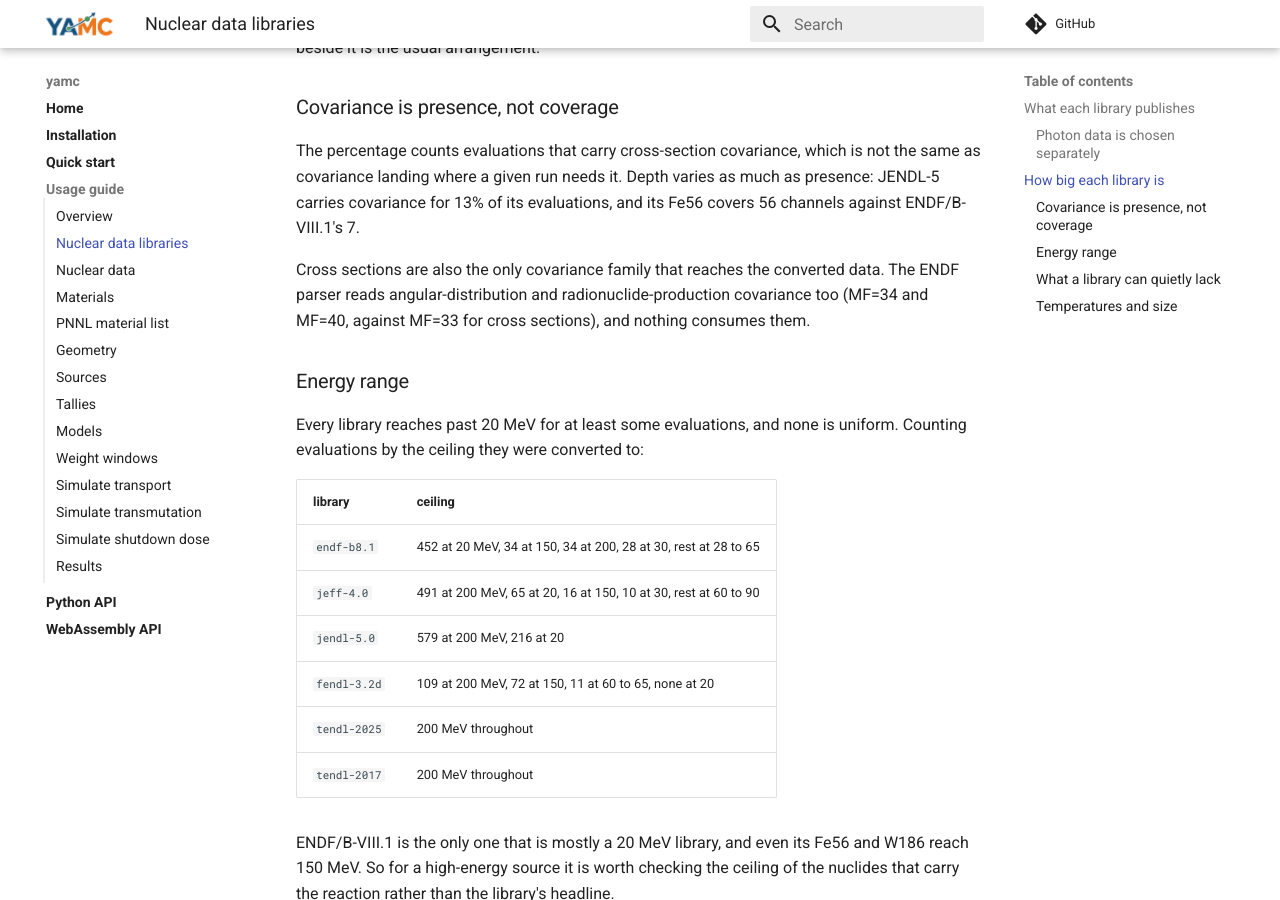
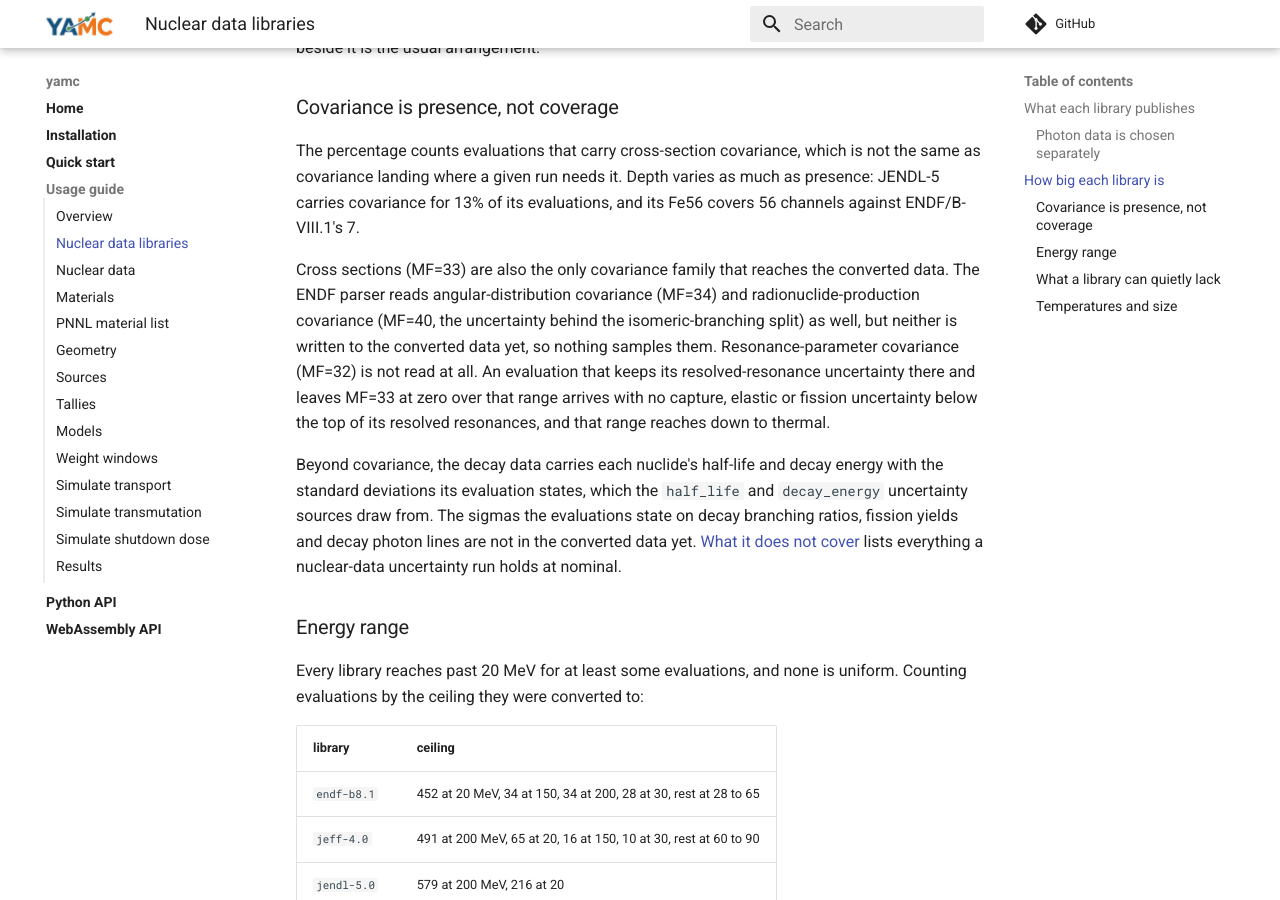
Before and after one commit to fusion-neutronics/yamc, an MkDocs documentation site: the page built from docs/nuclear_data_libraries.md, in a window 1280 px wide and 900 px high, scrolled down 2747 px. Built offline with MkDocs 1.6.1 and Material for MkDocs 9.7.7, drawn with Linux system fonts in a browser that asks for light colours; comment, search, counter and statistics services are not loaded.

Commit message:
Say which uncertainty data the converted libraries carry
The libraries page said the parser reads MF=34 and MF=40 and nothing
consumes them. Both are still only parsed. The page now says what MF=40 is
(the uncertainty behind the isomeric-branching split) and that it is not
written to the converted data yet, which is what keeps it from being
sampled. MF=32 is added, since it is not read at all and many evaluations
keep their resolved-resonance capture uncertainty there with MF=33 left at
zero down to thermal.

A second paragraph covers the sigmas outside covariance: the half-life and
decay-energy standard deviations the decay data carries and the half_life and
decay_energy sources draw from, and the branching, fission-yield and photon
line sigmas the evaluations state that are not converted yet. It links to the
materials page's list of everything an uncertainty run holds at nominal.

```diff
--- a/docs/nuclear_data_libraries.md
+++ b/docs/nuclear_data_libraries.md
@@ -101,10 +101,23 @@ not the same as covariance landing where a given run needs it. Depth varies as
 much as presence: JENDL-5 carries covariance for 13% of its evaluations, and its
 Fe56 covers 56 channels against ENDF/B-VIII.1's 7.
 
-Cross sections are also the only covariance family that reaches the converted
-data. The ENDF parser reads angular-distribution and radionuclide-production
-covariance too (MF=34 and MF=40, against MF=33 for cross sections), and nothing
-consumes them.
+Cross sections (MF=33) are also the only covariance family that reaches the
+converted data. The ENDF parser reads angular-distribution covariance (MF=34) and
+radionuclide-production covariance (MF=40, the uncertainty behind the
+isomeric-branching split) as well, but neither is written to the converted data
+yet, so nothing samples them. Resonance-parameter covariance (MF=32) is not read
+at all. An evaluation that keeps its resolved-resonance uncertainty there and
+leaves MF=33 at zero over that range arrives with no capture, elastic or fission
+uncertainty below the top of its resolved resonances, and that range reaches down
+to thermal.
+
+Beyond covariance, the decay data carries each nuclide's half-life and decay
+energy with the standard deviations its evaluation states, which the
+``half_life`` and ``decay_energy`` uncertainty sources draw from. The sigmas the
+evaluations state on decay branching ratios, fission yields and decay photon lines
+are not in the converted data yet. [What it does not
+cover](materials.md#what-it-does-not-cover) lists everything a nuclear-data
+uncertainty run holds at nominal.
 
 ### Energy range
 
```
